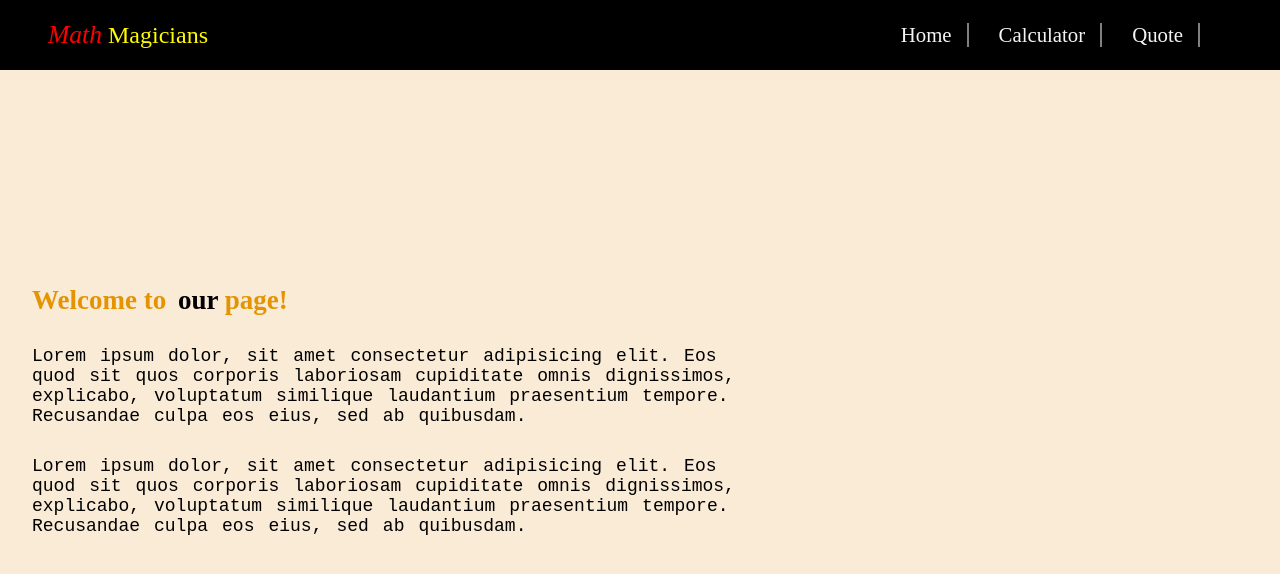
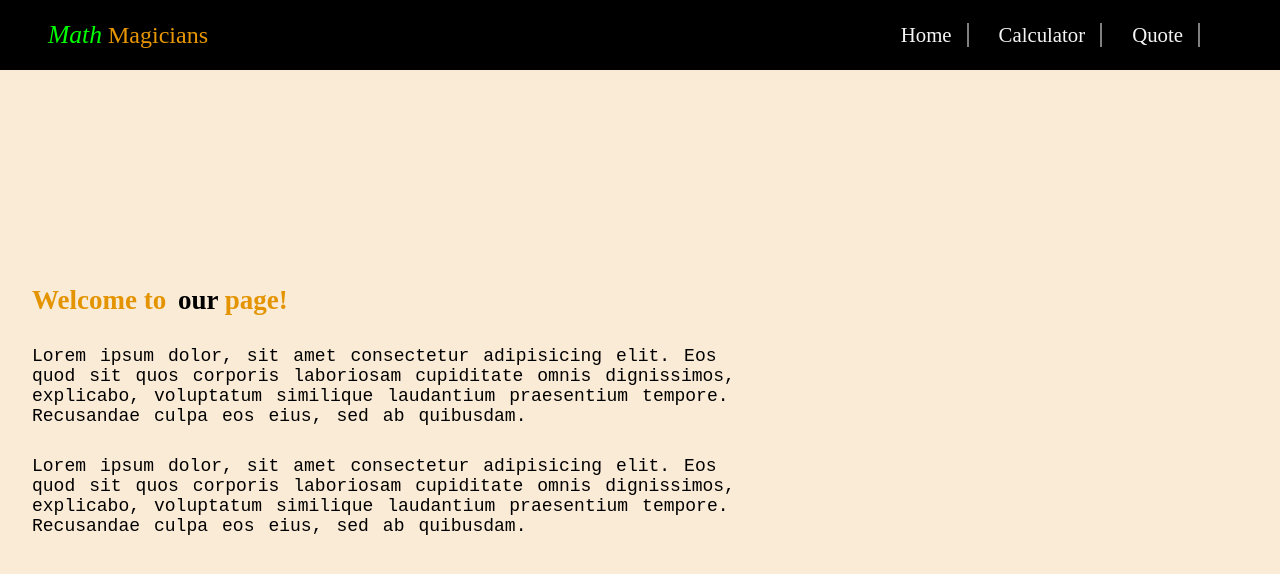
Before and after one commit to saluumaa/math-magicians, a React (Create React App) app: page / in a window 1280 px wide. Shown: the top 574 px of the page. Built offline with nearby package versions, Linux system fonts and the light colour scheme.

Commit message:
Change the logo color

```diff
--- a/src/App.css
+++ b/src/App.css
@@ -132,7 +132,7 @@ button {
 }
 
 .nav-bar span {
-  color: rgb(255, 251, 2);
+  color: rgb(232, 151, 2);
   font-size: 1.5rem;
   font-style: normal !important;
 }
--- a/src/navbar.js
+++ b/src/navbar.js
@@ -5,7 +5,7 @@ const Navbar = () => (
     <Link
       to="/"
       className="logo"
-      style={{ color: 'red', fontStyle: 'italic', fontSize: '1.6rem' }}
+      style={{ color: 'rgb(1, 254, 1)', fontStyle: 'italic', fontSize: '1.6rem' }}
     >
       Math
       <span> Magicians </span>
```
